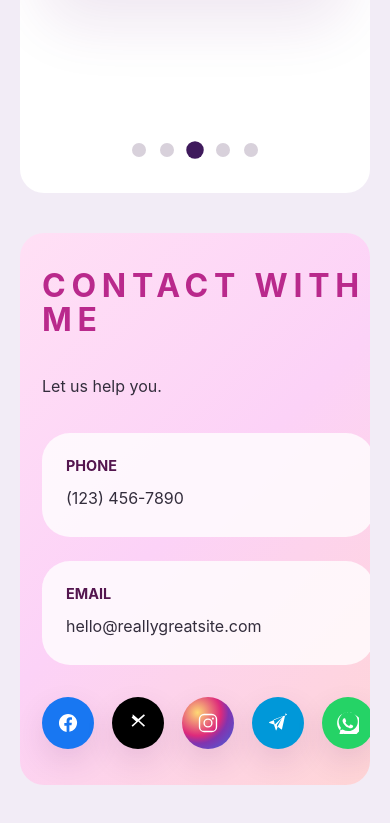
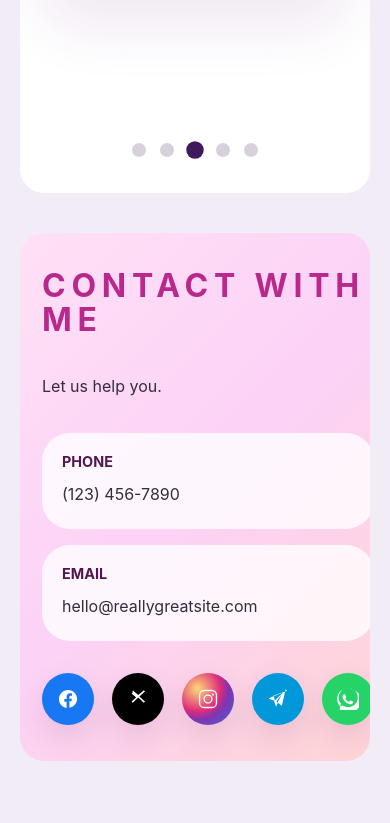
Before and after one commit to sisterhoodph/aisha.sorella, a plain HTML site: page index.html in a window 390 px wide. Shown: the part 1224-2047 px from the top of the page. Drawn offline with Linux system fonts and the light colour scheme.

Commit message:
first commit

```diff
--- a/style.css
+++ b/style.css
@@ -97,6 +97,7 @@ main {
   max-width: 420px;
   margin: 0 auto;
   height: 420px;
+
 }
 
 .review-card {
@@ -107,6 +108,7 @@ main {
   width: 100%;
   max-width: 420px;
   margin: 0 auto;
+  padding: 15px;
   border-radius: 36px;
   background: #faf2fb;
   box-shadow: 0 28px 60px rgba(96, 24, 118, 0.1);
@@ -129,8 +131,8 @@ main {
   width: 100%;
   height: 100%;
   object-fit: cover;
-  border-radius: 36px;
   display: block;
+    border-radius: 36px;
 }
 
 .review-carousel {
@@ -257,4 +259,20 @@ main {
   .section-contact {
     padding: 36px 22px;
   }
+
+  .contact-grid {
+    gap: 16px;
+  }
+
+  .contact-item {
+    padding: 20px;
+  }
+
+  .contact-grid {
+    gap: 16px;
+  }
+
+  .contact-item {
+    padding: 20px;
+  }
 }
```
